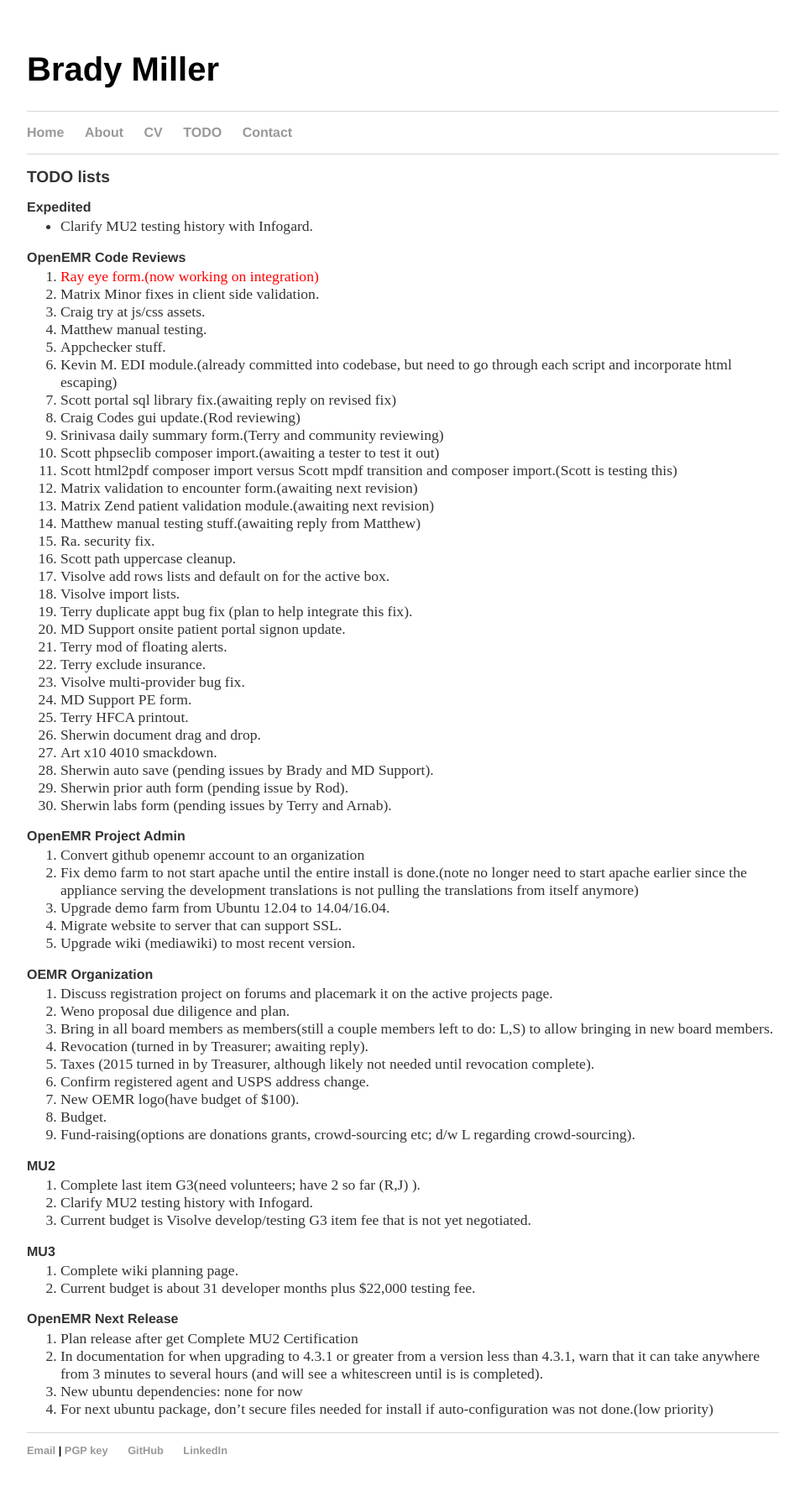
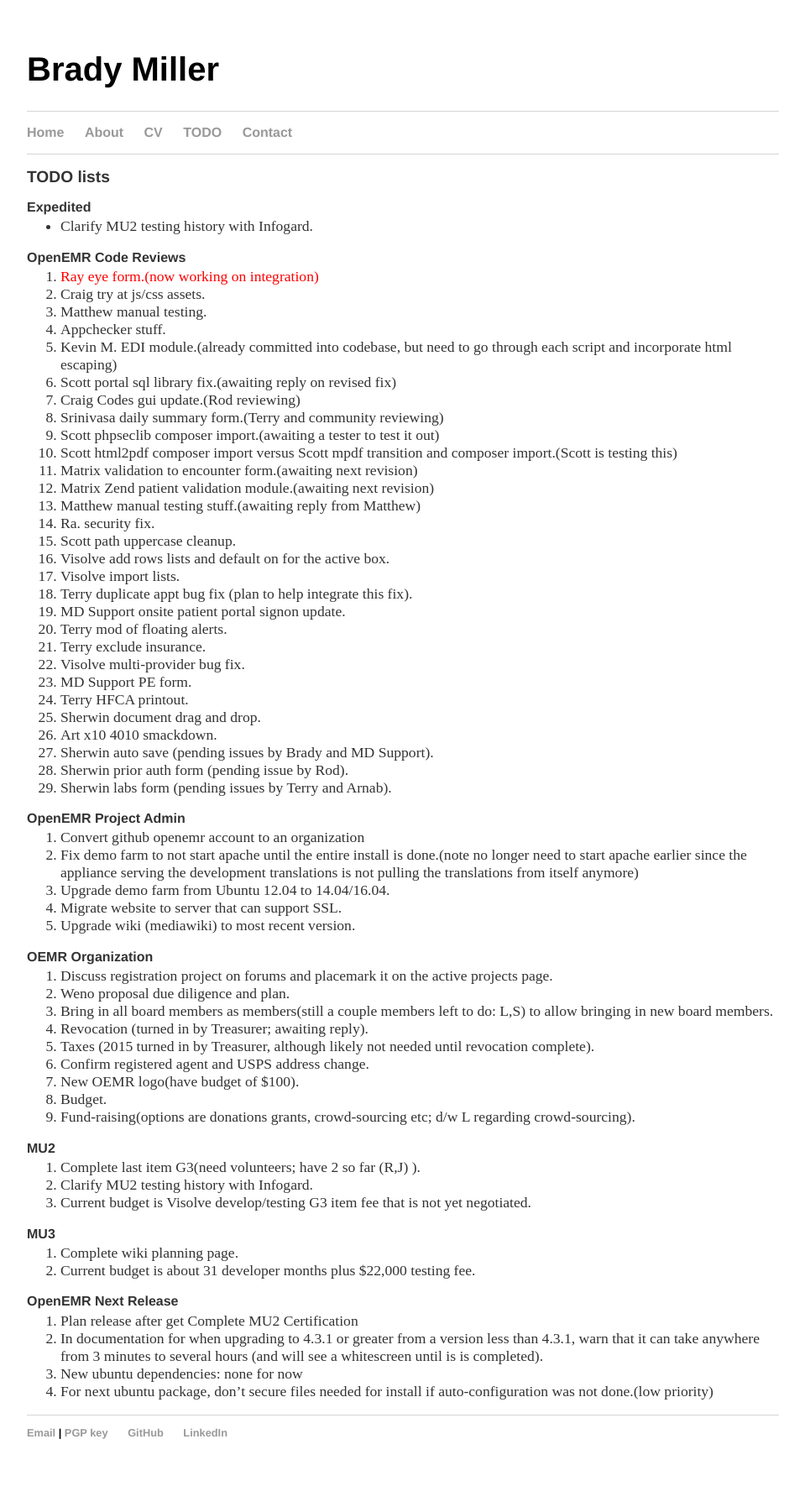
Before and after one commit to bradymiller/bradymiller.github.io, a Jekyll site: the page built from todo/index.md, in a window 1280 px wide. Shown: the whole page at 84% size, without its empty margins (160-1119 px from the left). Built offline with Jekyll 4.4.1, drawn with Linux system fonts in a browser that asks for light colours; after the commit the page ends 1774 px from its top, so only the background shows below that.

Commit message:
Update todo list

```diff
--- a/todo/index.md
+++ b/todo/index.md
@@ -8,7 +8,6 @@
 
 ### OpenEMR Code Reviews
 1. <span style="color: red">Ray eye form.(now working on integration)</span>
-1. Matrix Minor fixes in client side validation.
 1. Craig try at js/css assets.
 1. Matthew manual testing.
 1. Appchecker stuff.
```
